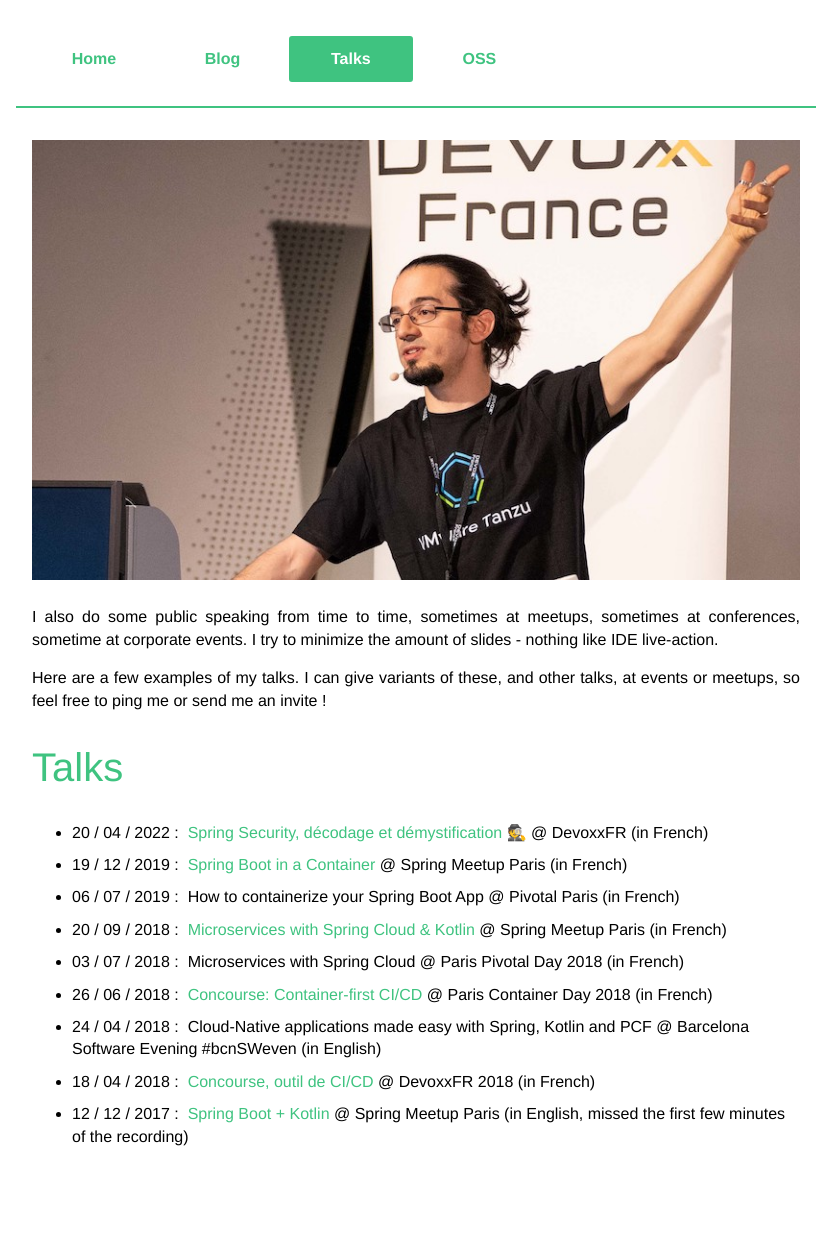
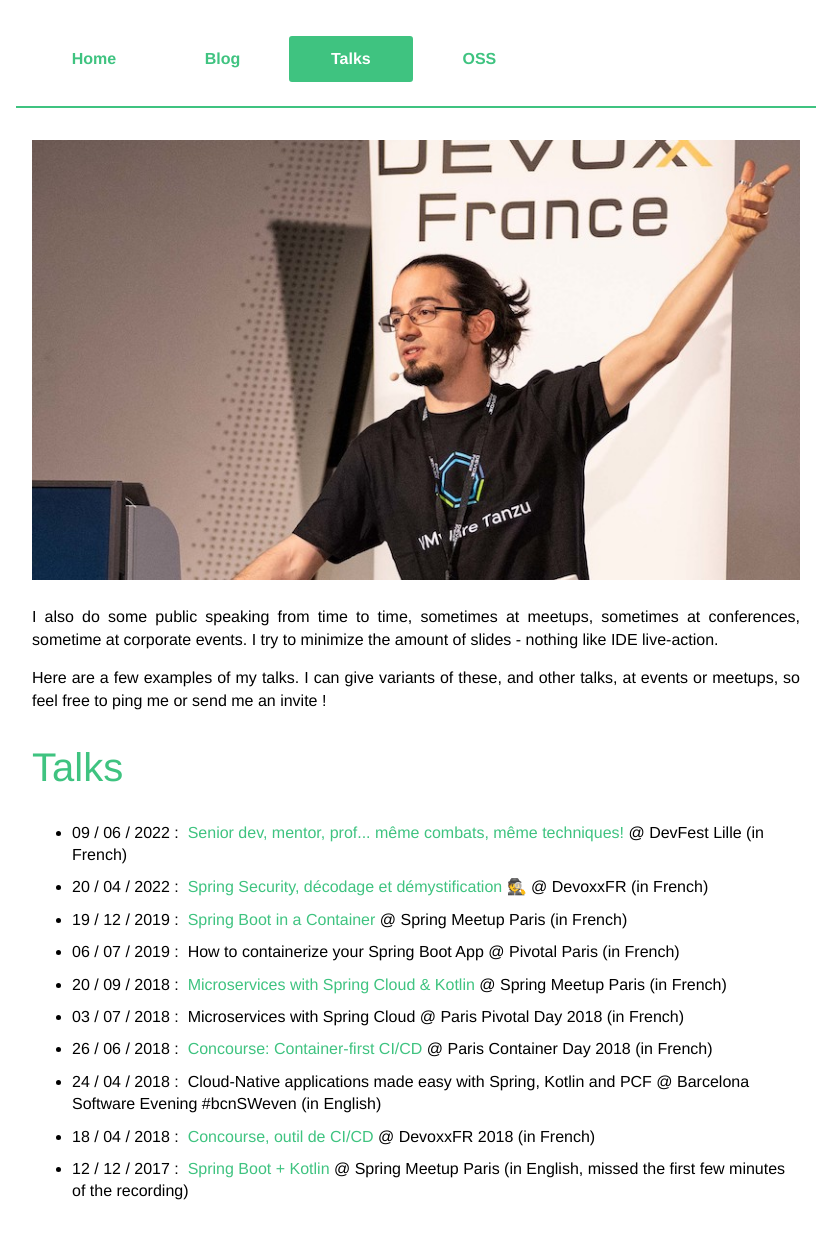
Before and after one commit to Kehrlann/kehrlann.github.io, a Jekyll site: the page built from talks.md, in a window 1280 px wide. Shown: the whole page, without its empty margins (224-1055 px from the left). Built offline with Jekyll 4.4.1, drawn with Linux system fonts in a browser that asks for light colours; before the commit the page ends 1196 px from its top, so only the background shows below that.

Commit message:
add mentoring talk @devfest

```diff
--- a/talks.md
+++ b/talks.md
@@ -22,6 +22,11 @@
 <h1>Talks</h1>
 
 <ul class="no-justify roomy-list">
+    <li>
+        <span>09 / 06 / 2022 :&nbsp;</span>
+        <a href="https://www.youtube.com/watch?v=rsJovUjXK-Q" target="_blank" rel="noopener">Senior dev, mentor, prof... même combats, même techniques!</a>
+        <span>@ DevFest Lille (in French)</span>
+    </li>
     <li>
         <span>20 / 04 / 2022 :&nbsp;</span>
         <a href="https://www.youtube.com/watch?v=wYR6L_1Jb4I" target="_blank" rel="noopener">Spring Security, décodage et démystification 🕵️</a>
```
